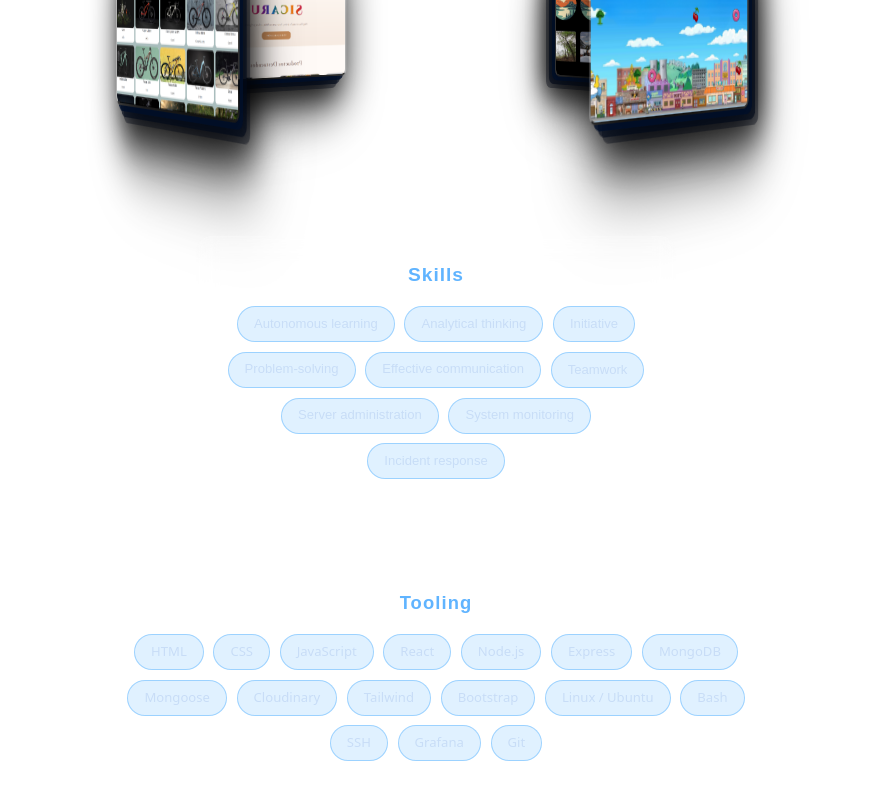
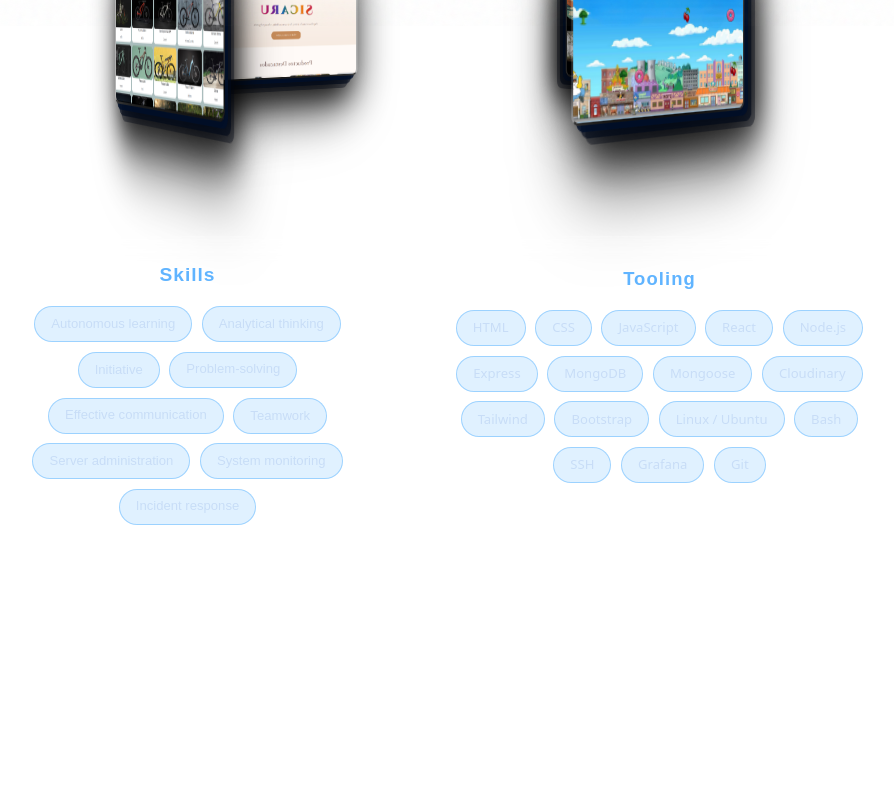
Before and after one commit to ncorpas88/myPortfolio, a React (Vite) app: page / in a window 1280 px wide. Shown: the part 1238-2038 px from the top of the page, without its empty margins (204-1098 px from the left). After the commit the page ends 1867 px from the top, so only its background shows below. Built offline with nearby package versions, Linux system fonts and the light colour scheme.

Commit message:
arreglos5

```diff
--- a/src/pages/Home.jsx
+++ b/src/pages/Home.jsx
@@ -111,7 +111,7 @@ function Home() {
     );
 
     const els = document.querySelectorAll(
-      ".yomismo-flip, .intro, .description, .stats-row, .tech-card, .side-card, .cylinder-section"
+      ".yomismo-flip, .intro, .description, .stats-row, .skills-tooling-row, .cylinder-section"
     );
     els.forEach((el) => observer.observe(el));
     return () => els.forEach((el) => observer.unobserve(el));
@@ -171,7 +171,7 @@ function Home() {
         <p className="cylinder-hint">Hover to pause · See all in Projects</p>
       </div>
 
-      <div className="card-container">
+      <div className="skills-tooling-row">
         <div className="side-card">
           <div className="sps-game">
             <h3>Skills</h3>
@@ -185,7 +185,6 @@ function Home() {
               <span className="skill-item">Server administration</span>
               <span className="skill-item">System monitoring</span>
               <span className="skill-item">Incident response</span>
-            </div>
             </div>
           </div>
         </div>
@@ -212,6 +211,7 @@ function Home() {
           </div>
         </div>
       </div>
+    </div>
   );
 }
 
--- a/src/styles/home.css
+++ b/src/styles/home.css
@@ -195,8 +195,7 @@
 /* ── Scroll-reveal (resto de elementos) ── */
 .intro,
 .description,
-.tech-card,
-.side-card {
+.skills-tooling-row {
   opacity: 0;
   transform: translateY(40px);
   transition: opacity 0.7s ease-out, transform 0.7s ease-out;
@@ -204,8 +203,7 @@
 
 .intro.visible,
 .description.visible,
-.tech-card.visible,
-.side-card.visible {
+.skills-tooling-row.visible {
   opacity: 1;
   transform: translateY(0);
 }
@@ -235,18 +233,33 @@
   line-height: 1.6;
 }
 
-/* ── Skills card ── */
-.card-container {
+/* ── Skills + Tooling lado a lado ── */
+.skills-tooling-row {
   display: flex;
-  justify-content: center;
-  padding-bottom: 2rem;
-  padding: 0 1rem 2rem;
+  flex-direction: column;
+  gap: 1.5rem;
+  margin: 0 0 5rem;
 }
 
 .side-card {
   width: 100%;
-  max-width: 480px;
-  margin: 0 auto;
+}
+
+@media (min-width: 768px) {
+  .skills-tooling-row {
+    flex-direction: row;
+    align-items: flex-start;
+  }
+
+  .side-card {
+    flex: 1;
+  }
+
+  .skills-tooling-row .tech-card {
+    flex: 1;
+    margin: 0;
+    max-width: none;
+  }
 }
 
 .sps-game {
@@ -306,7 +319,7 @@
   text-align: center;
   color: white;
   max-width: 680px;
-  margin: 1.5rem auto 5rem;
+  margin: 0 auto 5rem;
   backdrop-filter: blur(10px);
 }
 
```
Also changed, not shown: 4 other files (tests, documents, lock files or other folders). Lines whose indentation alone changed are shown as unchanged.
